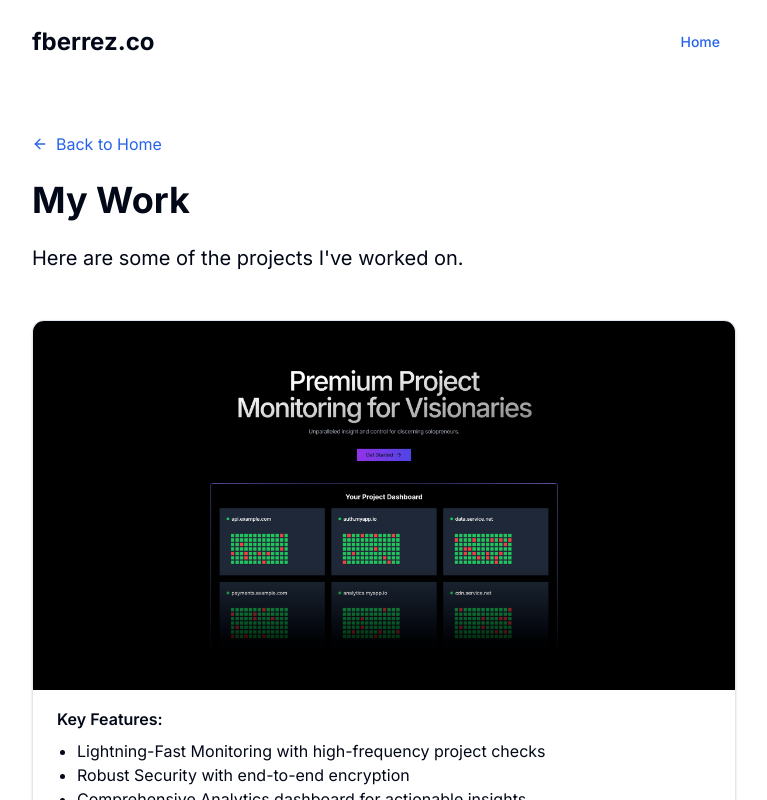
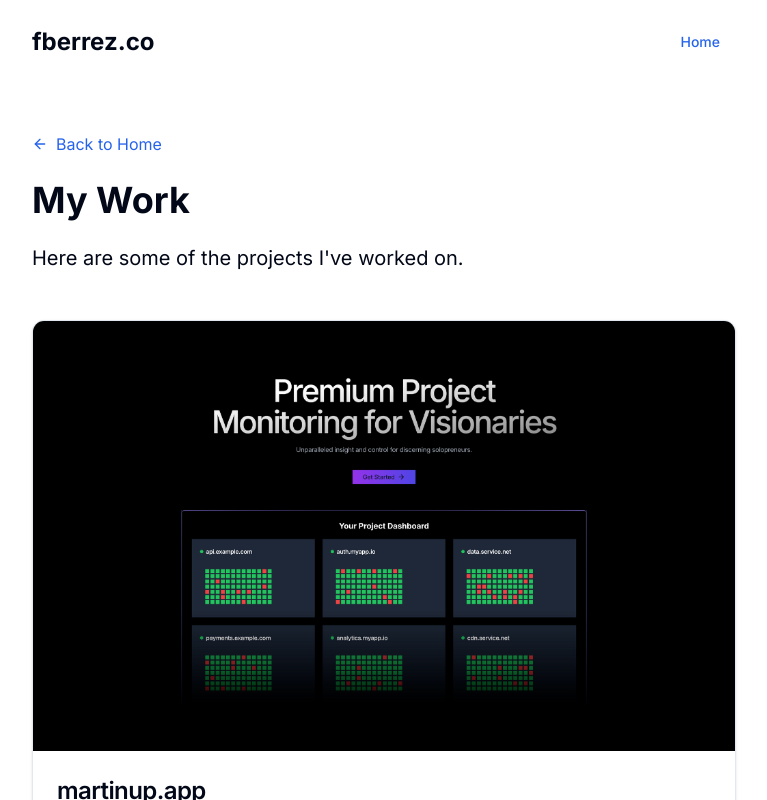
Before and after one commit to fberrez/fberrez.co, a Next.js app: page /portfolio in a window 1280 px wide. Shown: the top 800 px of the page, without its empty margins (256-1023 px from the left). Built offline with nearby package versions, Linux system fonts and the light colour scheme.

Commit message:
fix(portfolio): fix martinup image size

```diff
--- a/src/app/portfolio/page.js
+++ b/src/app/portfolio/page.js
@@ -39,12 +39,12 @@ export default function Portfolio() {
             </p>
 
             <Card className="mb-8 overflow-hidden">
-              <div className="relative w-full h-48">
+              <div className="relative w-full h-[430px]">
                 <Image
                   src="/martinup-og.png"
                   alt="martinup.app dashboard"
-                  width="1200"
-                  height="630"
+                  layout="fill"
+                  objectFit="cover"
                 />
               </div>
               <CardHeader>
```
